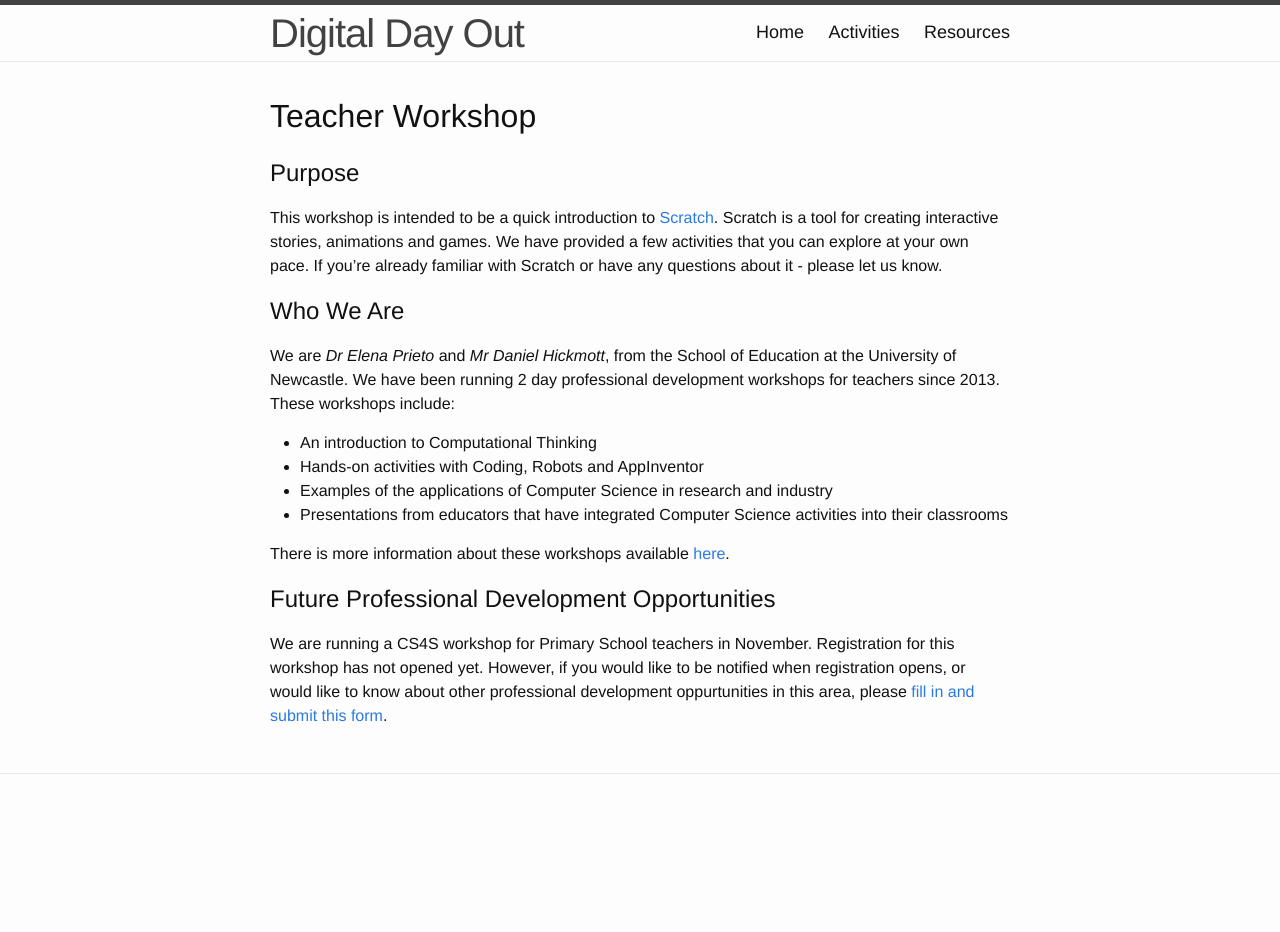
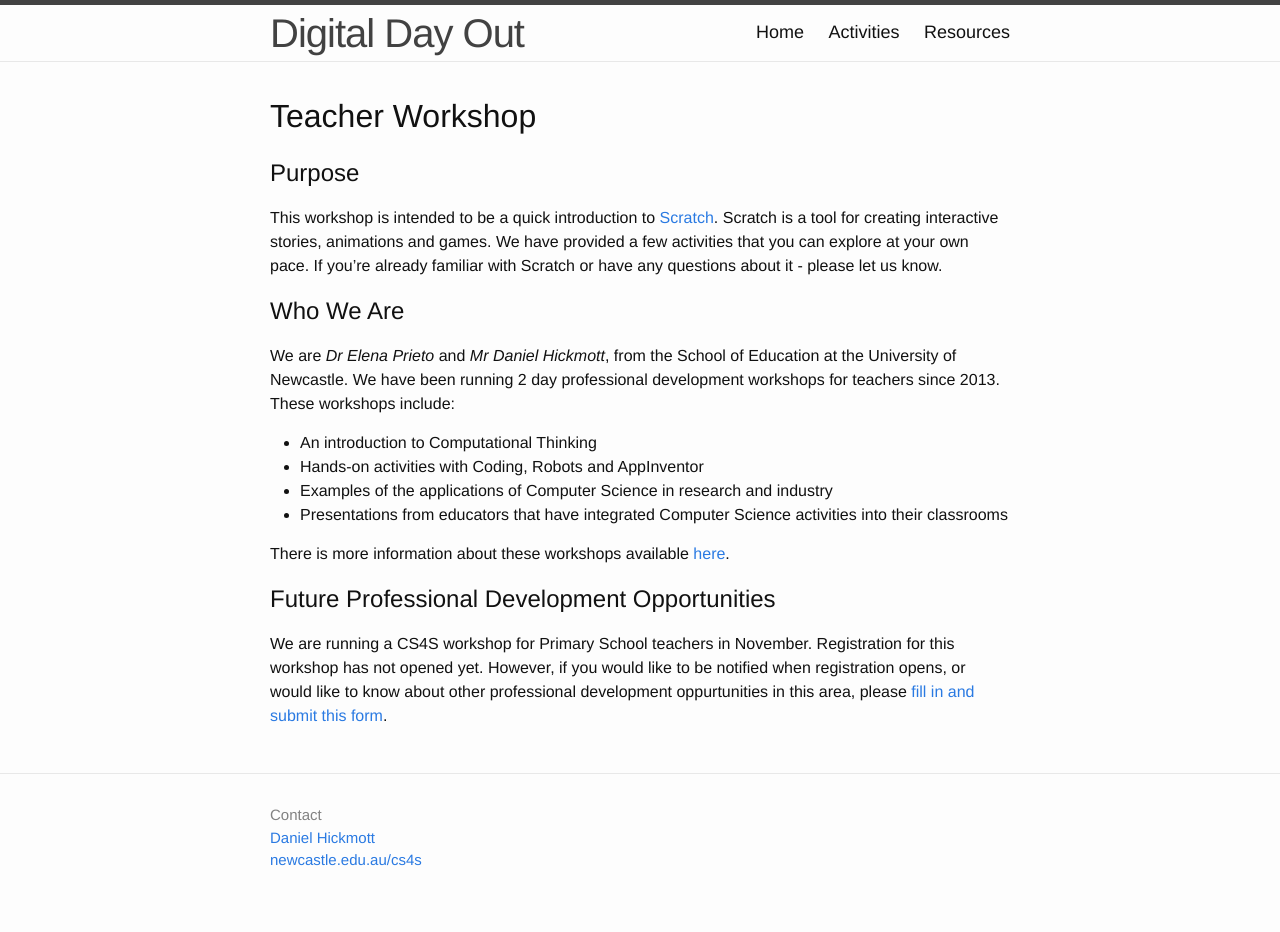
Before and after one commit to cs4s/ddo, a Jekyll site: the page built from index.md, in a window 1280 px wide. Built offline with Jekyll 4.4.1, drawn with Linux system fonts in a browser that asks for light colours; before the commit the page ends 900 px from its top, so only the background shows below that.

Commit message:
Changes contact information and adds this info to the footer

```diff
--- a/_config.yml
+++ b/_config.yml
@@ -8,7 +8,8 @@
 # Site settings
 title: Digital Day Out
 email: daniel.hickmott@uon.edu.au
-baseurl: "/ddo" # the subpath of your site, e.g. /blog
+contact: Daniel Hickmott
+baseurl: "/ddo"
 
 # Build settings
 markdown: kramdown
--- a/_includes/footer.html
+++ b/_includes/footer.html
@@ -1,9 +1,13 @@
 <footer class="site-footer">
-
-  <div class="wrapper">
-
-
-
-  </div>
-
+    <div class="wrapper">
+        <div class="footer-col-wrapper">
+            <div class="footer-col footer-col-1">
+                <ul class="contact-list">
+                    <li>Contact</li>
+                    <li><a href="mailto:{{ site.email }}">{{ site.contact }}</a></li>
+                    <li><a href="http://newcastle.edu.au/cs4s">newcastle.edu.au/cs4s</a></li>
+                </ul>
+            </div>
+        </div>
+    </div>
 </footer>
```
